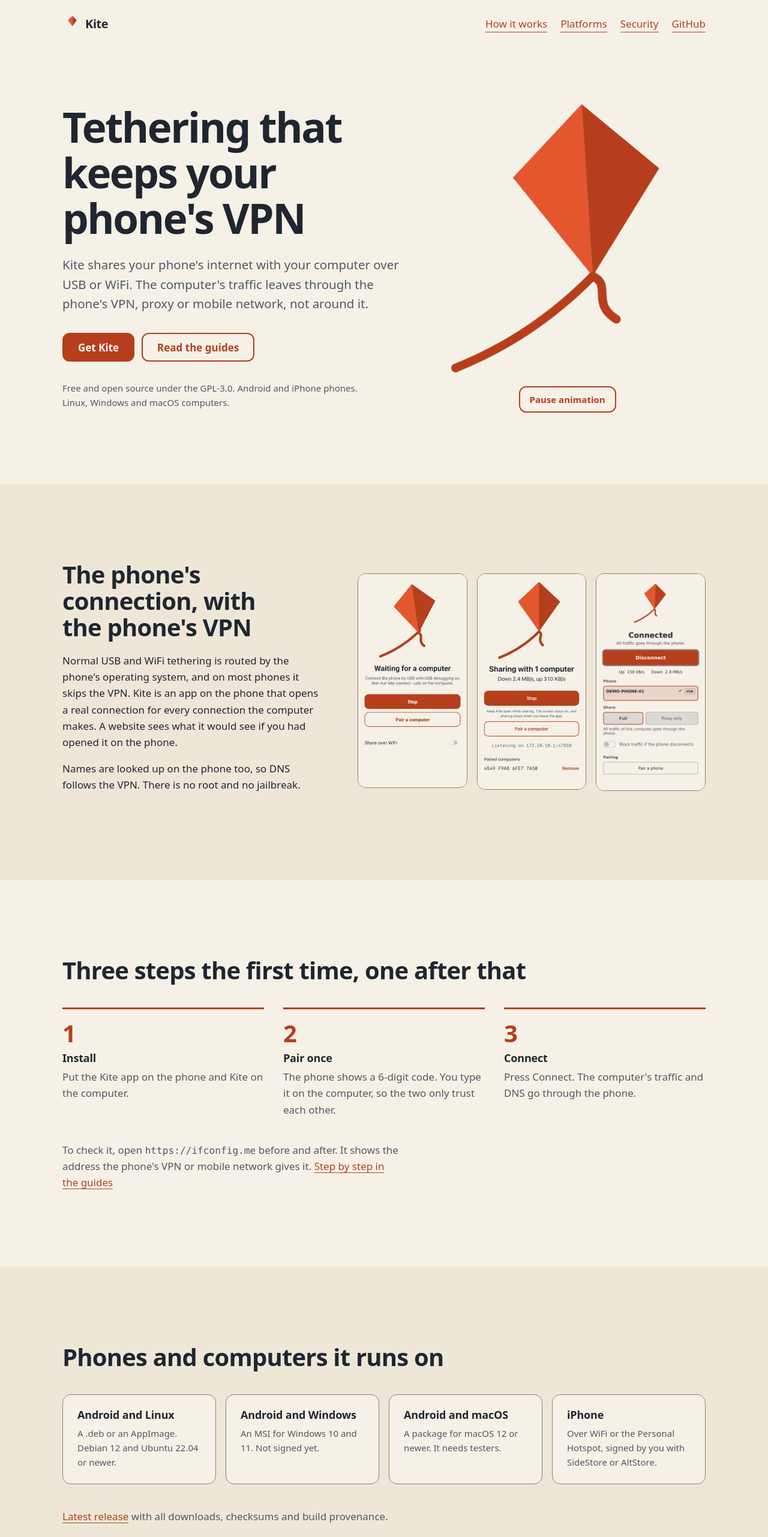
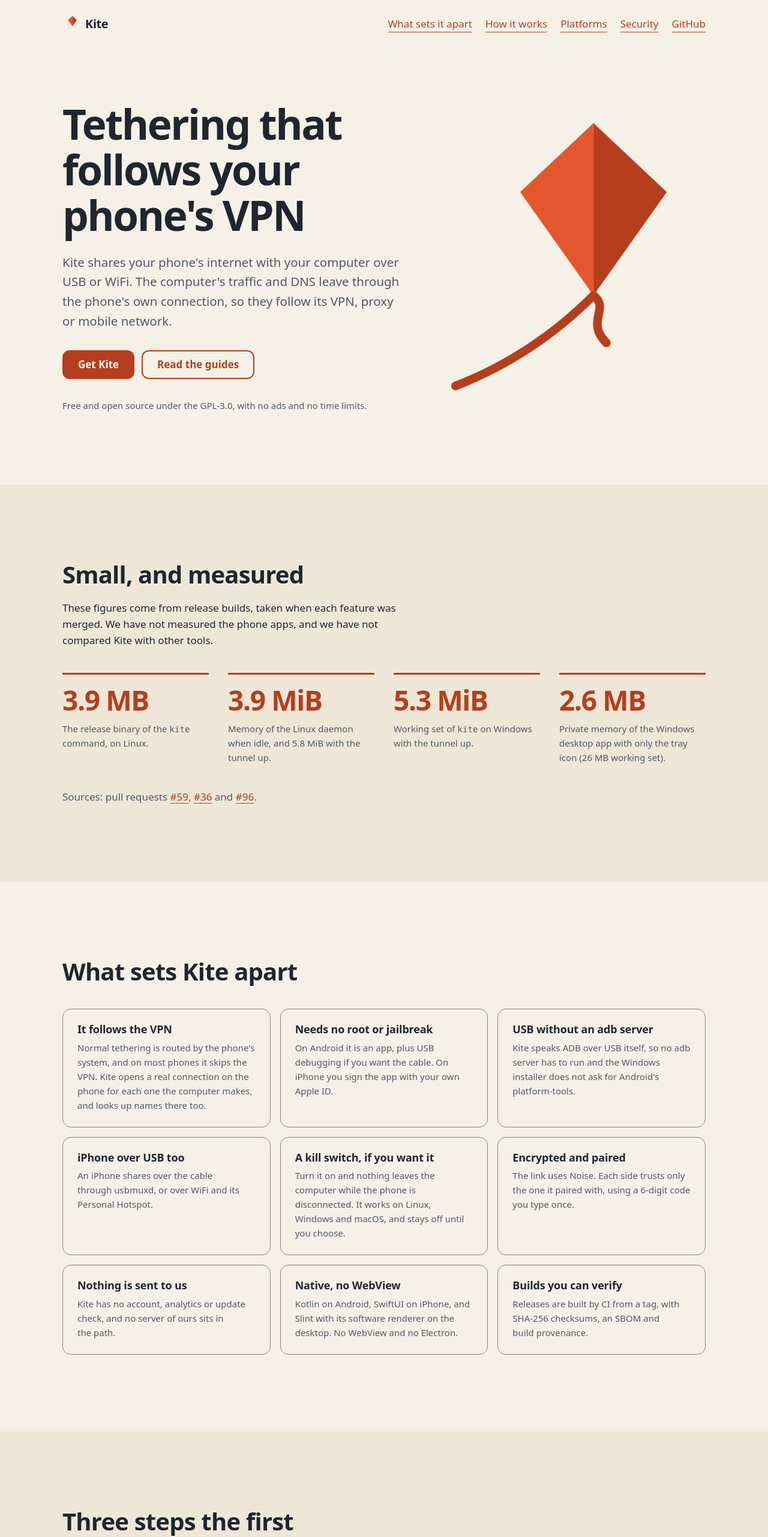
Before and after one commit to heidari-dev/kite, a plain HTML site: page site/index.html in a window 1280 px wide. Shown: the top 2563 px of the page at 60% size. Drawn offline with Linux system fonts and the light colour scheme.

Commit message:
docs(site): lead with measured size and verified differentiators (#120)
The hero animation now plays once and settles within 5 s, so the pause button goes.

```diff
--- a/site/app.js
+++ /dev/null
@@ -1,8 +0,0 @@
-// The only script: a pause switch for the kite's loops (the hero never stops moving otherwise).
-const still = document.getElementById("still");
-if (still && !matchMedia("(prefers-reduced-motion: reduce)").matches) {
-  still.hidden = false;
-  still.addEventListener("click", () => {
-    still.setAttribute("aria-pressed", document.documentElement.toggleAttribute("data-still"));
-  });
-}
--- a/site/index.html
+++ b/site/index.html
@@ -3,19 +3,19 @@
 <head>
 <meta charset="utf-8">
 <meta name="viewport" content="width=device-width, initial-scale=1">
-<meta http-equiv="Content-Security-Policy" content="default-src 'none'; img-src 'self'; style-src 'self'; script-src 'self'; base-uri 'none'; form-action 'none'">
-<title>Kite: tethering that keeps your phone's VPN</title>
-<meta name="description" content="Kite shares your phone's internet with your computer over USB or WiFi, and the computer's traffic leaves through the phone's VPN, proxy or mobile network. Free and open source.">
+<meta http-equiv="Content-Security-Policy" content="default-src 'none'; img-src 'self'; style-src 'self'; base-uri 'none'; form-action 'none'">
+<title>Kite: tethering that follows your phone's VPN</title>
+<meta name="description" content="Kite shares your phone's internet with your computer over USB or WiFi. Traffic and DNS leave through the phone's own connection, so they follow its VPN. Free and open source, with no account.">
 <meta name="theme-color" content="#F6F1E7" media="(prefers-color-scheme: light)">
 <meta name="theme-color" content="#13161C" media="(prefers-color-scheme: dark)">
-<meta property="og:title" content="Kite: tethering that keeps your phone's VPN">
+<meta property="og:title" content="Kite: tethering that follows your phone's VPN">
 <meta property="og:description" content="Share your phone's internet with your computer over USB or WiFi, through the phone's VPN or proxy.">
 <meta property="og:type" content="website">
 <link rel="icon" href="kite.svg" type="image/svg+xml">
 <link rel="stylesheet" href="style.css">
 </head>
 <body>
-<a class="skip" href="#what">Skip to content</a>
+<a class="skip" href="#size">Skip to content</a>
 
 <header class="top">
   <div class="wrap bar">
@@ -24,6 +24,7 @@
       Kite
     </a>
     <nav aria-label="Main">
+      <a class="link" href="#apart">What sets it apart</a>
       <a class="link" href="#how">How it works</a>
       <a class="link" href="#platforms">Platforms</a>
       <a class="link" href="#security">Security</a>
@@ -36,13 +37,13 @@
 <section class="hero">
   <div class="wrap hero-grid">
     <div class="hero-copy">
-      <h1>Tethering that keeps your phone's VPN</h1>
-      <p class="lead">Kite shares your phone's internet with your computer over USB or WiFi. The computer's traffic leaves through the phone's VPN, proxy or mobile network, not around it.</p>
+      <h1>Tethering that follows your phone's VPN</h1>
+      <p class="lead">Kite shares your phone's internet with your computer over USB or WiFi. The computer's traffic and DNS leave through the phone's own connection, so they follow its VPN, proxy or mobile network.</p>
       <div class="actions">
         <a class="btn" href="https://github.com/heidari-dev/kite/releases/latest">Get Kite</a>
         <a class="btn ghost" href="https://github.com/heidari-dev/kite/blob/main/docs/guides/README.md">Read the guides</a>
       </div>
-      <p class="fact">Free and open source under the GPL-3.0. Android and iPhone phones. Linux, Windows and macOS computers.</p>
+      <p class="fact">Free and open source under the GPL-3.0, with no ads and no time limits.</p>
     </div>
     <div class="hero-art">
       <svg class="kite" viewBox="0 0 64 64" role="img" aria-label="A kite flying on its string">
@@ -56,17 +57,51 @@
           </g></g>
         </g>
       </svg>
-      <button class="btn ghost small" id="still" type="button" aria-pressed="false" hidden>Pause animation</button>
     </div>
   </div>
 </section>
 
-<section id="what" class="band">
+<section id="size" class="band">
+  <div class="wrap">
+    <h2>Small, and measured</h2>
+    <p>These figures come from release builds, taken when each feature was merged. We have not measured the phone apps, and we have not compared Kite with other tools.</p>
+    <ul class="stats">
+      <li><strong>3.9 MB</strong><p>The release binary of the <code>kite</code> command, on Linux.</p></li>
+      <li><strong>3.9 MiB</strong><p>Memory of the Linux daemon when idle, and 5.8 MiB with the tunnel up.</p></li>
+      <li><strong>5.3 MiB</strong><p>Working set of <code>kite</code> on Windows with the tunnel up.</p></li>
+      <li><strong>2.6 MB</strong><p>Private memory of the Windows desktop app with only the tray icon (26 MB working set).</p></li>
+    </ul>
+    <p class="after">Sources: pull requests <a class="link" href="https://github.com/heidari-dev/kite/pull/59">#59</a>, <a class="link" href="https://github.com/heidari-dev/kite/pull/36">#36</a> and <a class="link" href="https://github.com/heidari-dev/kite/pull/96">#96</a>.</p>
+  </div>
+</section>
+
+<section id="apart">
+  <div class="wrap">
+    <h2>What sets Kite apart</h2>
+    <ul class="cards three">
+      <li class="card"><h3>It follows the VPN</h3><p>Normal tethering is routed by the phone's system, and on most phones it skips the VPN. Kite opens a real connection on the phone for each one the computer makes, and looks up names there too.</p></li>
+      <li class="card"><h3>Needs no root or jailbreak</h3><p>On Android it is an app, plus USB debugging if you want the cable. On iPhone you sign the app with your own Apple ID.</p></li>
+      <li class="card"><h3>USB without an adb server</h3><p>Kite speaks ADB over USB itself, so no adb server has to run and the Windows installer does not ask for Android's platform-tools.</p></li>
+      <li class="card"><h3>iPhone over USB too</h3><p>An iPhone shares over the cable through usbmuxd, or over WiFi and its Personal Hotspot.</p></li>
+      <li class="card"><h3>A kill switch, if you want it</h3><p>Turn it on and nothing leaves the computer while the phone is disconnected. It works on Linux, Windows and macOS, and stays off until you choose.</p></li>
+      <li class="card"><h3>Encrypted and paired</h3><p>The link uses Noise. Each side trusts only the one it paired with, using a 6-digit code you type once.</p></li>
+      <li class="card"><h3>Nothing is sent to us</h3><p>Kite has no account, analytics or update check, and no server of ours sits in the path.</p></li>
+      <li class="card"><h3>Native, no WebView</h3><p>Kotlin on Android, SwiftUI on iPhone, and Slint with its software renderer on the desktop. No WebView and no Electron.</p></li>
+      <li class="card"><h3>Builds you can verify</h3><p>Releases are built by CI from a tag, with SHA-256 checksums, an SBOM and build provenance.</p></li>
+    </ul>
+  </div>
+</section>
+
+<section id="how" class="band">
   <div class="wrap split wide">
     <div>
-      <h2>The phone's connection, with the phone's VPN</h2>
-      <p>Normal USB and WiFi tethering is routed by the phone's operating system, and on most phones it skips the VPN. Kite is an app on the phone that opens a real connection for every connection the computer makes. A website sees what it would see if you had opened it on the phone.</p>
-      <p>Names are looked up on the phone too, so DNS follows the VPN. There is no root and no jailbreak.</p>
+      <h2>Three steps the first time, one after that</h2>
+      <ol class="steps">
+        <li><h3>Install</h3><p>Put the Kite app on the phone and Kite on the computer.</p></li>
+        <li><h3>Pair once</h3><p>The phone shows a 6-digit code. You type it on the computer.</p></li>
+        <li><h3>Connect</h3><p>Press Connect. The computer's traffic and DNS go through the phone.</p></li>
+      </ol>
+      <p class="after">To check it, open <code>https://ifconfig.me</code> before and after. It shows the address the phone's VPN or mobile network gives it. <a class="link" href="https://github.com/heidari-dev/kite/blob/main/docs/guides/README.md">Step by step in the guides</a></p>
     </div>
     <div class="shots">
       <picture>
@@ -85,32 +120,20 @@
   </div>
 </section>
 
-<section id="how">
-  <div class="wrap">
-    <h2>Three steps the first time, one after that</h2>
-    <ol class="steps">
-      <li><h3>Install</h3><p>Put the Kite app on the phone and Kite on the computer.</p></li>
-      <li><h3>Pair once</h3><p>The phone shows a 6-digit code. You type it on the computer, so the two only trust each other.</p></li>
-      <li><h3>Connect</h3><p>Press Connect. The computer's traffic and DNS go through the phone.</p></li>
-    </ol>
-    <p class="after">To check it, open <code>https://ifconfig.me</code> before and after. It shows the address the phone's VPN or mobile network gives it. <a class="link" href="https://github.com/heidari-dev/kite/blob/main/docs/guides/README.md">Step by step in the guides</a></p>
-  </div>
-</section>
-
-<section id="platforms" class="band">
+<section id="platforms">
   <div class="wrap">
     <h2>Phones and computers it runs on</h2>
     <ul class="cards">
       <li><a class="card" href="https://github.com/heidari-dev/kite/blob/main/docs/guides/android-linux.md"><h3>Android and Linux</h3><p>A .deb or an AppImage. Debian 12 and Ubuntu 22.04 or newer.</p></a></li>
       <li><a class="card" href="https://github.com/heidari-dev/kite/blob/main/docs/guides/android-windows.md"><h3>Android and Windows</h3><p>An MSI for Windows 10 and 11. Not signed yet.</p></a></li>
       <li><a class="card" href="https://github.com/heidari-dev/kite/blob/main/docs/guides/android-macos.md"><h3>Android and macOS</h3><p>A package for macOS 12 or newer. It needs testers.</p></a></li>
-      <li><a class="card" href="https://github.com/heidari-dev/kite/blob/main/docs/guides/iphone.md"><h3>iPhone</h3><p>Over WiFi or the Personal Hotspot, signed by you with SideStore or AltStore.</p></a></li>
+      <li><a class="card" href="https://github.com/heidari-dev/kite/blob/main/docs/guides/iphone.md"><h3>iPhone</h3><p>Over USB, WiFi or the Personal Hotspot, signed by you with SideStore or AltStore.</p></a></li>
     </ul>
     <p class="after"><a class="link" href="https://github.com/heidari-dev/kite/releases/latest">Latest release</a> with all downloads, checksums and build provenance.</p>
   </div>
 </section>
 
-<section id="security">
+<section id="security" class="band">
   <div class="wrap split">
     <div>
       <h2>What it can and cannot do</h2>
@@ -118,20 +141,19 @@
       <p><a class="link" href="https://github.com/heidari-dev/kite/blob/main/docs/threat-model.md">Read the threat model</a></p>
     </div>
     <ul class="plain">
-      <li>The link between phone and computer is encrypted with Noise. Kite has no cryptography of its own.</li>
       <li>Each side trusts only the one it paired with. The pairing code expires after two minutes, and five wrong tries lock pairing for a minute.</li>
       <li>The phone refuses connections to itself, so the computer cannot reach the phone's own services. Other devices on the phone's network stay reachable, because your traffic needs them.</li>
-      <li>There is no server of ours and no account. Traffic goes between your phone and your computer, then out from the phone.</li>
+      <li>A paired computer can use all of the phone's data. There is no quota yet.</li>
       <li>Installers are not signed, because certificates cost money. You can check each file against its checksum and build attestation.</li>
     </ul>
   </div>
 </section>
 
-<section class="band">
+<section>
   <div class="wrap split">
     <div>
       <h2>Open source, GPL-3.0</h2>
-      <p>Read the code, report a bug, send a patch. The apps are native and use little memory: no WebView, no Electron.</p>
+      <p>Read the code, report a bug, send a patch.</p>
     </div>
     <div class="actions">
       <a class="btn" href="https://github.com/heidari-dev/kite">View the source</a>
@@ -147,7 +169,5 @@
     <p><a class="link" href="https://github.com/heidari-dev/kite/issues">Issues</a> <a class="link" href="https://github.com/heidari-dev/kite/blob/main/docs/guides/faq.md">FAQ</a> <a class="link" href="https://github.com/heidari-dev/kite/blob/main/SECURITY.md">Report a security problem</a></p>
   </div>
 </footer>
-
-<script src="app.js"></script>
 </body>
 </html>
--- a/site/style.css
+++ b/site/style.css
@@ -2,7 +2,8 @@
 :root {
   --bg: #F6F1E7; --surface: #EEE7D8; --ink: #1F2630; --muted: #4F5866; --line: #8A8372;
   --accent: #B63E1C; --on-accent: #fff; --link: #B63E1C; --focus: #1F2630;
-  --out: cubic-bezier(0.23, 1, 0.32, 1); --sine: cubic-bezier(0.37, 0, 0.63, 1);
+  --out: cubic-bezier(0.23, 1, 0.32, 1);
+  --wave: linear(0, 0.259, 0.5, 0.707, 0.866, 0.966, 1, 0.966, 0.866, 0.707, 0.5, 0.259, 0, -0.259, -0.5, -0.707, -0.866, -0.966, -1, -0.966, -0.866, -0.707, -0.5, -0.259, 0);
   color-scheme: light dark;
 }
 @media (prefers-color-scheme: dark) {
@@ -59,7 +60,6 @@ a { color: inherit; }
   transition: transform 160ms var(--out), background-color 160ms var(--out);
 }
 .btn.ghost { background: transparent; color: var(--link); }
-.btn.small { min-height: 44px; padding: 0 16px; font-size: 0.9375rem; }
 @media (hover: hover) {
   .btn:hover { transform: translateY(-1px); }
   .btn.ghost:hover { background: color-mix(in srgb, var(--accent) 12%, transparent); }
@@ -73,7 +73,7 @@ a { color: inherit; }
 .hero-grid { display: grid; grid-template-columns: 1.1fr 0.9fr; gap: 48px; align-items: center; }
 .lead { font-size: clamp(1.1875rem, 1.6vw, 1.375rem); color: var(--muted); margin: 1.5rem 0 2rem; }
 .fact { margin: 2rem 0 0; color: var(--muted); font-size: 0.9375rem; }
-.hero-art { display: flex; flex-direction: column; align-items: center; gap: 16px; }
+.hero-art { display: flex; justify-content: center; }
 .kite { width: min(100%, 460px); height: auto; overflow: visible; }
 .kite .slack, .kite .taut, .kite .tail { fill: none; stroke: #B63E1C; stroke-width: 2; stroke-linecap: round; }
 
@@ -84,18 +84,20 @@ a { color: inherit; }
 .kite .slack { animation: fade-out 250ms var(--out) 150ms both; }
 .kite .taut { animation: fade-in 250ms var(--out) 150ms both; }
 .kite .pose { animation: lift 450ms var(--out) both; }
-/* Sine loops: alternate between -A and A with a sine ease, offset so each crosses zero when the lift ends at 450 ms. */
-.kite .rig { animation: sway-rig 2400ms var(--sine) -750ms infinite alternate; }
-.kite .rock { animation: sway-rock 2400ms var(--sine) -150ms infinite alternate; }
-.kite .tail { animation: flutter 700ms var(--sine) -600ms infinite alternate; }
+/* The hero plays once and is still after 4.8 s (WCAG 2.2.2, so no pause button): the lift, one sway cycle
+   and three tail flutters. Each loop is one sine period sampled as a linear() easing, so it starts and ends at rest.
+   shortcut: the rock's one-eighth-cycle lag from motion.md is dropped, because a lag would run past 5 s. */
+.kite .rig { animation: sway-rig 4800ms var(--wave) both; }
+.kite .rock { animation: sway-rock 4800ms var(--wave) both; }
+.kite .tail { animation: flutter 1400ms var(--wave) 450ms 3 both; }
 @keyframes lift { from { transform: translate(-18px, 9px) rotate(72deg); } }
 @keyframes fade-out { to { opacity: 0; } }
 @keyframes fade-in { from { opacity: 0; } }
-@keyframes sway-rig { from { transform: rotate(-1.6deg); } to { transform: rotate(1.6deg); } }
-@keyframes sway-rock { from { transform: rotate(-3.5deg); } to { transform: rotate(3.5deg); } }
-@keyframes flutter { from { transform: rotate(-10deg); } to { transform: rotate(10deg); } }
+@keyframes sway-rig { to { transform: rotate(1.6deg); } }
+@keyframes sway-rock { to { transform: rotate(3.5deg); } }
+@keyframes flutter { to { transform: rotate(10deg); } }
 
-/* Reduced motion, or the page's own pause switch: the connected pose, no loops, no travel. */
+/* Reduced motion: the connected pose, no travel, no loops. */
 @media (prefers-reduced-motion: reduce) {
   .kite * { animation: none !important; }
   .kite .slack { opacity: 0; }
@@ -103,8 +105,6 @@ a { color: inherit; }
   html { scroll-behavior: auto; }
   .btn, .card, .link { transition: none !important; }
 }
-:root[data-still] .kite * { animation: none !important; }
-:root[data-still] .kite .slack { opacity: 0; }
 
 /* Sections */
 .split { display: grid; grid-template-columns: 1fr 1fr; gap: 64px; align-items: center; }
@@ -119,6 +119,11 @@ a { color: inherit; }
 .steps p { margin: 8px 0 0; color: var(--muted); }
 .after { margin: 40px 0 0; color: var(--muted); }
 
+.stats { display: grid; grid-template-columns: repeat(4, 1fr); gap: 32px; margin-top: 40px; }
+.stats li { border-top: 3px solid var(--accent); padding-top: 20px; }
+.stats strong { display: block; font-size: clamp(2rem, 3.6vw, 3rem); font-weight: 750; line-height: 1; letter-spacing: -0.03em; color: var(--link); margin-bottom: 12px; }
+.stats p { margin: 0; color: var(--muted); font-size: 0.9375rem; }
+.cards.three { grid-template-columns: repeat(3, 1fr); }
 .cards { display: grid; grid-template-columns: repeat(auto-fit, minmax(220px, 1fr)); gap: 16px; margin-top: 40px; }
 .card {
   display: block; height: 100%; padding: 24px; border-radius: 14px; background: var(--bg);
@@ -126,7 +131,7 @@ a { color: inherit; }
   transition: transform 200ms var(--out), border-color 200ms var(--out);
 }
 .card p { margin: 8px 0 0; color: var(--muted); font-size: 0.9375rem; }
-@media (hover: hover) { .card:hover { transform: translateY(-2px); border-color: var(--accent); } }
+@media (hover: hover) { a.card:hover { transform: translateY(-2px); border-color: var(--accent); } }
 
 .plain { display: grid; gap: 16px; }
 .plain li { padding-left: 20px; border-left: 3px solid var(--accent); }
@@ -141,6 +146,8 @@ footer p + p { display: flex; gap: 20px; flex-wrap: wrap; }
   .hero-art { order: -1; }
   .kite { width: min(62%, 260px); }
   .steps { grid-template-columns: 1fr; gap: 24px; }
+  .stats { grid-template-columns: 1fr 1fr; gap: 28px 20px; }
+  .cards.three { grid-template-columns: 1fr; }
   .bar nav { gap: 6px 20px; }
   .link, .bar nav a { padding-block: 10px; }
   .actions .btn { flex: 1 1 100%; }
```
